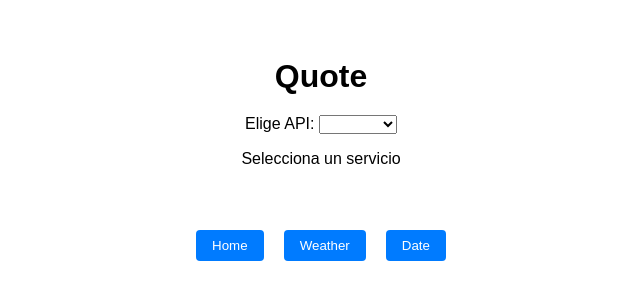
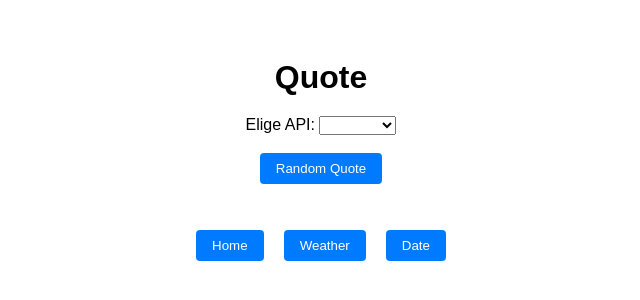
Before and after one commit to aleaguiard/react-project, a React (Vite) app in the folder proyecto-react/: page /quote in a window 1280 px wide. Shown: the part 246-546 px from the top of the page, without its empty margins (319-959 px from the left). Built offline with nearby package versions, Linux system fonts and the light colour scheme; no server answers.

Commit message:
Corrección test Quote

```diff
--- a/proyecto-react/src/App.tsx
+++ b/proyecto-react/src/App.tsx
@@ -5,17 +5,19 @@ import NotFound from './pages/NotFound';
 import QuotePage from './pages/QuotePage';
 import WeatherPage from './pages/WeatherPage';
 import { weatherService, imageService } from './api/ApiWeatherService';
-import { quoteService1 } from './api/QuoteAPI/ApiQuoteService';
-// import { quoteService2 } from './api/QuoteAPI/apiQuoteService';
+import { quoteService1, quoteService2 } from './api/QuoteAPI/ApiQuoteService';
+import { Service } from './api/Interfaces/IService';
+import Quote from './types/IQuote';
 
 function App() {
+    const quoteServices: Service<Quote[]>[] = [quoteService1, quoteService2];
     return (
         <Routes>
             <Route path="/" element={<Home />} />
             <Route path="/date" element={<DateComponent />} />
             <Route
                 path="/quote"
-                element={<QuotePage quoteService={quoteService1} />}
+                element={<QuotePage quoteService={quoteServices} />}
             />
             <Route
                 path="/weather"
--- a/proyecto-react/src/components/CategoryButtons/CategoryButtons.tsx
+++ b/proyecto-react/src/components/CategoryButtons/CategoryButtons.tsx
@@ -1,21 +1,41 @@
 import Button from '../Button/Button';
+
 import React from 'react';
 
-interface CategoryButtonsProps {
-    onClick: (category?: string) => void;
+interface Props {
+    quoteService: string;
+    handleClick: (category?: string) => void;
+    handleSwitchQuoteService: (service: string) => void;
 }
 
-export const CategoryButtons: React.FC<CategoryButtonsProps> = ({
-    onClick,
+const CategoryButtons: React.FC<Props> = ({
+    quoteService,
+    handleClick,
+    handleSwitchQuoteService,
 }) => {
     return (
         <div className="category-container">
-            <Button onClick={() => onClick('humor')}>Humor</Button>
-            <Button onClick={() => onClick('movies')}>Movies</Button>
-            <Button onClick={() => onClick('inspirational')}>
-                Inspirational
-            </Button>
-            <Button onClick={() => onClick()}>Quote of the Day</Button>
+            {quoteService === 'Service A' && (
+                <>
+                    <Button onClick={() => handleClick('humor')}>Humor</Button>{' '}
+                    <Button onClick={() => handleClick('movies')}>
+                        Movies
+                    </Button>{' '}
+                    <Button onClick={() => handleClick('inspirational')}>
+                        Inspirational
+                    </Button>
+                </>
+            )}
+            {quoteService === 'Service B' && (
+                <Button onClick={() => handleClick()}>Get Quote</Button>
+            )}
+            {quoteService === 'random' && (
+                <Button onClick={() => handleSwitchQuoteService('random')}>
+                    Random Quote
+                </Button>
+            )}
         </div>
     );
 };
+
+export default CategoryButtons;
--- a/proyecto-react/src/components/QuoteServiceSelector/QuoteServiceSelector.tsx
+++ b/proyecto-react/src/components/QuoteServiceSelector/QuoteServiceSelector.tsx
@@ -1,23 +1,28 @@
 import React from 'react';
 
-interface QuoteServiceSelectorProps {
-    value: string;
-    onChange: (event: React.ChangeEvent<HTMLSelectElement>) => void;
+interface Props {
+    quoteService: string;
+    handleSwitchQuoteService: (service: string) => void;
 }
 
-export const QuoteServiceSelector: React.FC<QuoteServiceSelectorProps> = ({
-    value,
-    onChange,
+const QuoteServiceSwitcherComponent: React.FC<Props> = ({
+    quoteService,
+    handleSwitchQuoteService,
 }) => {
     return (
         <div className="quote-service-switcher">
             <label htmlFor="quote-service-select">Elige API: </label>
-            <select id="quote-service-select" value={value} onChange={onChange}>
-                <option value=""></option>
-                <option value="Service A">Ninja API</option>
+            <select
+                id="quote-service-select"
+                value={quoteService}
+                onChange={(e) => handleSwitchQuoteService(e.target.value)}
+            >
+                <option value="Service A">Ninja Api</option>
                 <option value="Service B">Quotable</option>
                 <option value="Random">Aleatorio</option>
             </select>
         </div>
     );
 };
+
+export default QuoteServiceSwitcherComponent;
--- a/proyecto-react/src/hooks/useFetchQuote.ts
+++ b/proyecto-react/src/hooks/useFetchQuote.ts
@@ -11,11 +11,13 @@ const useFetchQuote = <T>(quoteService: Service<T>) => {
     const fetchNewQuote = async (category?: string) => {
         setIsLoading(true);
         try {
-            const newQuote = await quoteService.fetch(category ?? '');
-            if (Array.isArray(newQuote) && newQuote.length > 0) {
-                setQuote(newQuote[0]);
-            } else {
-                setError({ message: 'Response data is empty' });
+            if (quoteService) {
+                const newQuote = await quoteService.fetch(category ?? '');
+                if (Array.isArray(newQuote) && newQuote.length > 0) {
+                    setQuote(newQuote[0]);
+                } else {
+                    setError({ message: 'Response data is empty' });
+                }
             }
         } catch (err) {
             const errorObj: FetchError = {
--- a/proyecto-react/src/pages/QuotePage.tsx
+++ b/proyecto-react/src/pages/QuotePage.tsx
@@ -1,45 +1,64 @@
 import React, { useState } from 'react';
-
+import useFetchQuote from '../hooks/useFetchQuote';
+import Button from '../components/Button/Button';
+import Navigation from '../components/Navigation/Navigation';
+import { QuotePageProps } from '../types/IQuotePageProps';
 import { quoteService1, quoteService2 } from '../api/QuoteAPI/ApiQuoteService';
-import { QuotePageProps } from '../types/IQuotePageProps';
-import Button from '../components/Button/Button';
-import { CategoryButtons } from '../components/CategoryButtons/CategoryButtons';
-import { QuoteServiceSelector } from '../components/QuoteServiceSelector/QuoteServiceSelector';
-import useFetchQuote from '../hooks/useFetchQuote';
-import Navigation from '../components/Navigation/Navigation';
 
 const QuotePage: React.FC<QuotePageProps> = () => {
     const [quoteService, setQuoteService] = useState<
-        typeof quoteService1 | typeof quoteService2 | 'random' | ''
-    >('');
-    const [showRandomButton, setShowRandomButton] = useState<boolean>(false);
+        typeof quoteService1 | typeof quoteService2 | null
+    >(null);
 
     const { quote, isLoading, error, fetchNewQuote } =
         useFetchQuote(quoteService);
 
-    const handleSwitchQuoteService = (selectedService) => {
+    const handleSwitchQuoteService = (
+        selectedService: typeof quoteService1 | typeof quoteService2 | null,
+    ) => {
         setQuoteService(selectedService);
-        setShowRandomButton(false); // Reset random button visibility
     };
 
     const handleClick = async (category?: string) => {
-        await fetchNewQuote(category);
-        setShowRandomButton(false); // Hide random button after fetching a quote
-    };
-
-    const handleRandomClick = async () => {
-        setQuoteService('random');
-        await fetchNewQuote(); // Fetch quote from randomly selected API
-        setShowRandomButton(false); // Hide random button after fetching a quote
+        if (quoteService) {
+            await fetchNewQuote(category);
+        } else {
+            const randomService =
+                Math.random() < 0.5 ? quoteService1 : quoteService2;
+            setQuoteService(randomService);
+            await fetchNewQuote();
+        }
     };
 
     return (
         <div>
             <h1>Quote</h1>
-            <QuoteServiceSelector
-                value={quoteService}
-                onChange={(e) => handleSwitchQuoteService(e.target.value)}
-            />
+            <div className="quote-service-switcher">
+                <label htmlFor="quote-service-select">Elige API: </label>
+                <select
+                    id="quote-service-select"
+                    value={
+                        quoteService === quoteService1
+                            ? 'Service A'
+                            : quoteService === quoteService2
+                              ? 'Service B'
+                              : ''
+                    }
+                    onChange={(e) =>
+                        handleSwitchQuoteService(
+                            e.target.value === 'Service A'
+                                ? quoteService1
+                                : e.target.value === 'Service B'
+                                  ? quoteService2
+                                  : null,
+                        )
+                    }
+                >
+                    <option value=""></option>
+                    <option value="Service A">Ninja Api</option>
+                    <option value="Service B">Quotable</option>
+                </select>
+            </div>
             {isLoading && <p>Loading...</p>}
             {error && <p>Error: {error.message}</p>}
             {quote && (
@@ -50,21 +69,40 @@ const QuotePage: React.FC<QuotePageProps> = () => {
                     <p>{quote && quote.author}</p>
                 </div>
             )}
-            {(quoteService === quoteService1 || quoteService === 'random') && (
-                <CategoryButtons onClick={handleClick} />
-            )}
-            {quoteService === quoteService2 && (
-                <Button onClick={handleClick}>Get Quote</Button>
-            )}
-            {quoteService === 'random' && (
-                <Button onClick={handleRandomClick}>Random Quote</Button>
-            )}
-            {quoteService === '' && <p>Selecciona un servicio</p>}
+            <div className="category-container">
+                {quoteService === quoteService1 && (
+                    <>
+                        <br />
+                        <Button onClick={() => handleClick('humor')}>
+                            Humor
+                        </Button>{' '}
+                        <Button onClick={() => handleClick('movies')}>
+                            Movies
+                        </Button>{' '}
+                        <Button onClick={() => handleClick('inspirational')}>
+                            Inspirational
+                        </Button>
+                    </>
+                )}
+                {quoteService === quoteService2 && (
+                    <>
+                        <br />
+                        <Button onClick={() => handleClick()}>New Quote</Button>
+                    </>
+                )}
+                {quoteService === null && (
+                    <>
+                        <br />
+                        <Button onClick={() => handleClick()}>
+                            Random Quote
+                        </Button>
+                    </>
+                )}
+            </div>
             <br />
             <br />
             <Navigation currentPage="/quote" />
         </div>
     );
 };
-
 export default QuotePage;
--- a/proyecto-react/src/types/IQuotePageProps.ts
+++ b/proyecto-react/src/types/IQuotePageProps.ts
@@ -2,5 +2,5 @@ import { Service } from '../api/Interfaces/IService';
 import Quote from './IQuote';
 
 export interface QuotePageProps {
-    quoteService: Service<Quote[]>;
+    quoteService: Service<Quote[]>[];
 }
```
Also changed, not shown: proyecto-react/src/components/QuoteDisplay/QuoteDisplay.tsx (added, +38 -0 lines), 1 other file (tests, documents, lock files or other folders).
